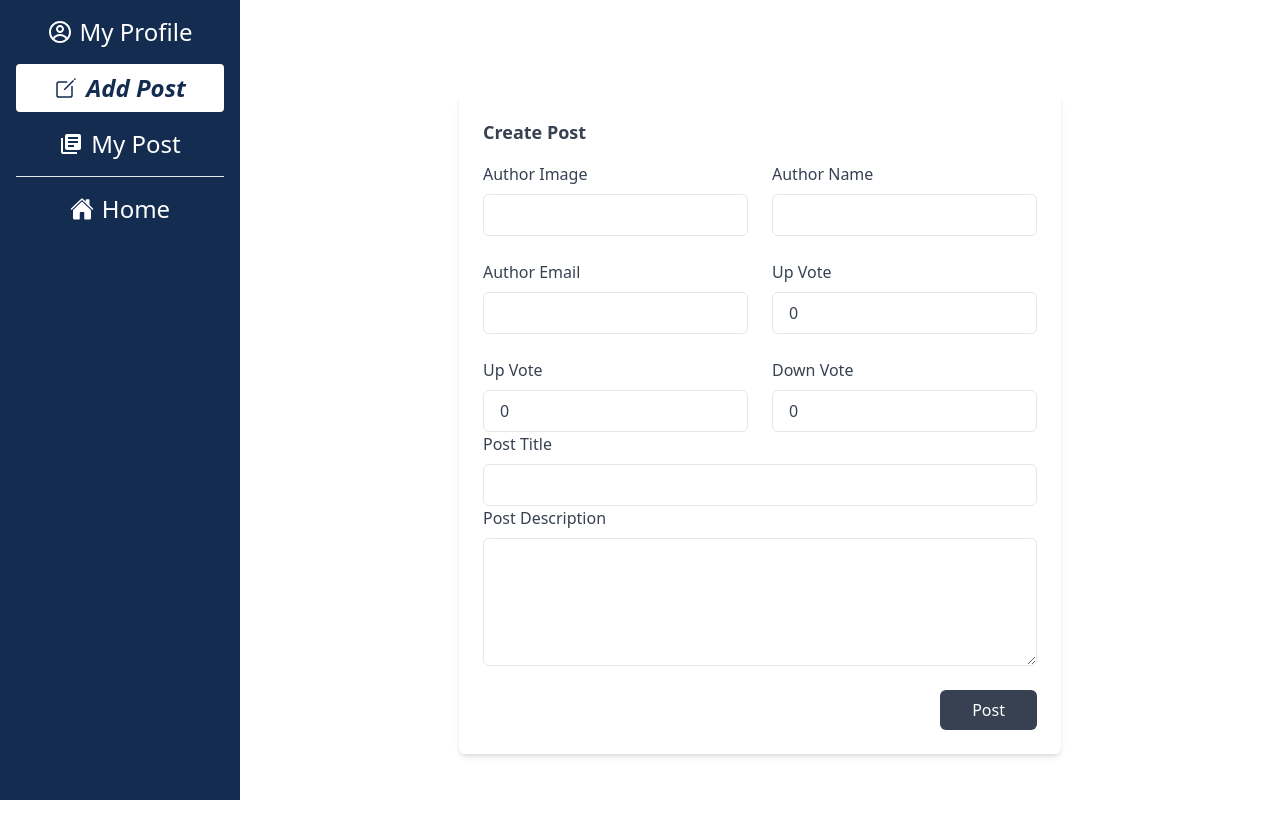
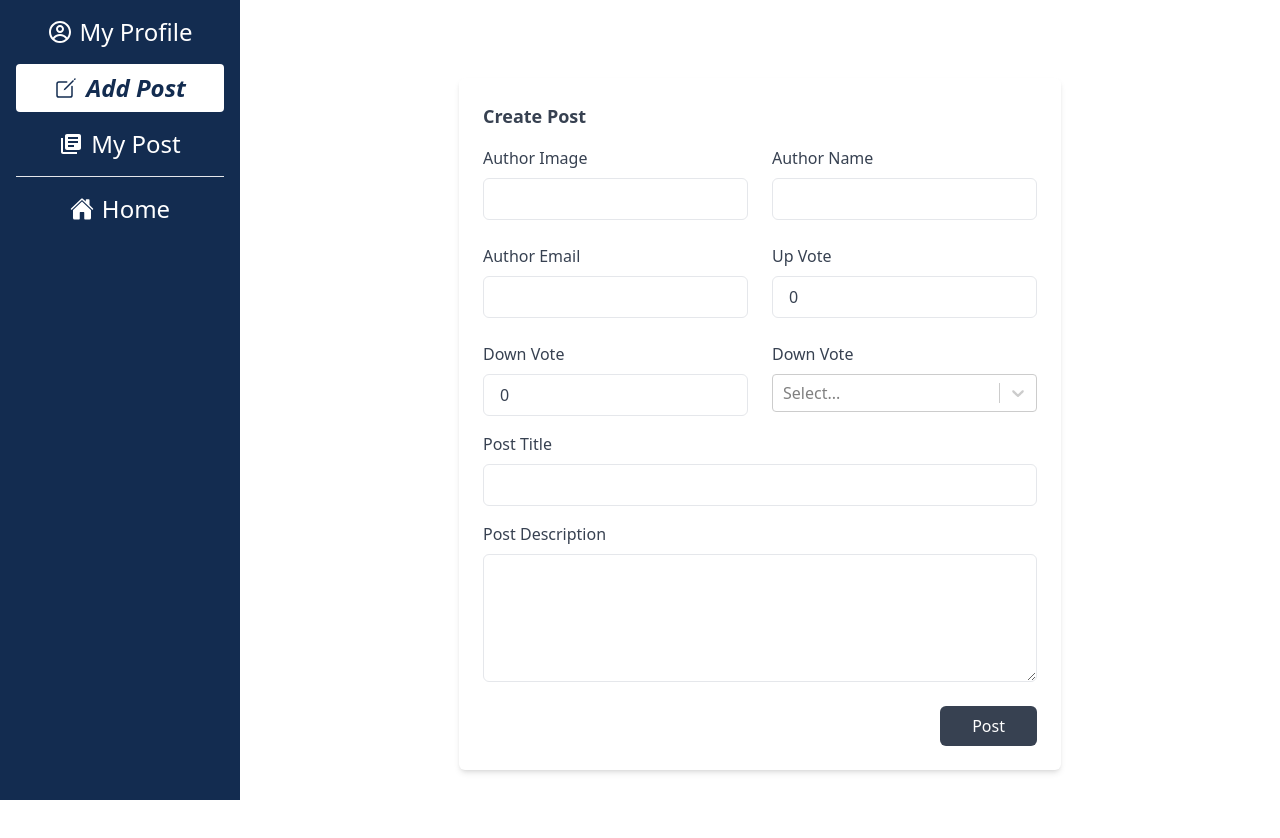
Before and after one commit to AsibHasanRiyad/connectopia-client, a React (Vite) app: page /dashboard/addPost in a window 1280 px wide. Shown: the top 838 px of the page. Built offline with nearby package versions, Linux system fonts and the light colour scheme; no server answers.

Commit message:
select is added

```diff
--- a/package.json
+++ b/package.json
@@ -23,7 +23,7 @@
     "react-router-dom": "^6.20.0",
     "react-select": "^5.8.0",
     "react-spinners": "^0.13.8",
-    "sort-by": "^1.2.0"
+    "sort-by": "^0.0.2"
   },
   "devDependencies": {
     "@types/react": "^18.2.37",
--- a/src/page/Dashboard/AddPost/AddPost.jsx
+++ b/src/page/Dashboard/AddPost/AddPost.jsx
@@ -1,7 +1,27 @@
 import useAuth from "../../../hooks/useAuth";
+import Select from 'react-select'
 
 const AddPost = () => {
   const { user } = useAuth();
+  const options = [
+    { "value": 'technology', "label": 'Technology' },
+    { "value": 'travel', "label": 'Travel' },
+    { "value": 'fitness', "label": 'Fitness' },
+    { "value": 'foodie', "label": 'Foodie' },
+    { "value": 'photography', "label": 'Photography' },
+    { "value": 'music', "label": 'Music' },
+    { "value": 'fashion', "label": 'Fashion' },
+    { "value": 'art', "label": 'Art' },
+    { "value": 'science', "label": 'Science' },
+    { "value": 'books', "label": 'Books' },
+    { "value": 'news', "label": 'News' },
+    { "value": 'sports', "label": 'Sports' }
+  ]
+
+  const handelChange = e =>{
+    console.log(e);
+  }
+
   return (
     <div className=" min-h-screen flex justify-center items-center">
       <section className="max-w-4xl p-6 mx-auto bg-white rounded-md shadow-md dark:bg-gray-800">
@@ -53,7 +73,7 @@ const AddPost = () => {
             </div>
             <div>
               <label className="text-gray-700 dark:text-gray-200">
-                Up Vote
+                Down Vote
               </label>
               <input
                 type="number"
@@ -62,18 +82,16 @@ const AddPost = () => {
               />
             </div>
             <div>
-              <label className="text-gray-700 dark:text-gray-200">
+            <label className="text-gray-700 dark:text-gray-200">
                 Down Vote
               </label>
-              <input
-                type="number"
-                defaultValue={0}
-                className="block w-full px-4 py-2 mt-2 text-gray-700 bg-white border border-gray-200 rounded-md dark:bg-gray-800 dark:text-gray-300 dark:border-gray-600 focus:border-blue-400 focus:ring-blue-300 focus:ring-opacity-40 dark:focus:border-blue-300 focus:outline-none focus:ring"
-              />
+            <Select className=" mt-2"
+            onChange={handelChange}
+            options={options} />
             </div>
           </div>
           <div>
-            <div>
+            <div className=" my-4">
               <label className="text-gray-700 dark:text-gray-200">
                 Post Title
               </label>
--- a/src/page/Dashboard/Sidebar/Sidebar.jsx
+++ b/src/page/Dashboard/Sidebar/Sidebar.jsx
@@ -7,7 +7,7 @@ import { IoHome } from "react-icons/io5";
 import "./Sidebar.css";
 const Sidebar = () => {
   return (
-    <div className="drawer lg:drawer-open">
+    <div className="drawer lg:drawer-open z-10">
       <input id="my-drawer-2" type="checkbox" className="drawer-toggle" />
       <div className="drawer-content absolute flex flex-col items-center justify-center">
         {/* Page content here */}
```
Also changed, not shown: 1 other file (tests, documents, lock files or other folders).
